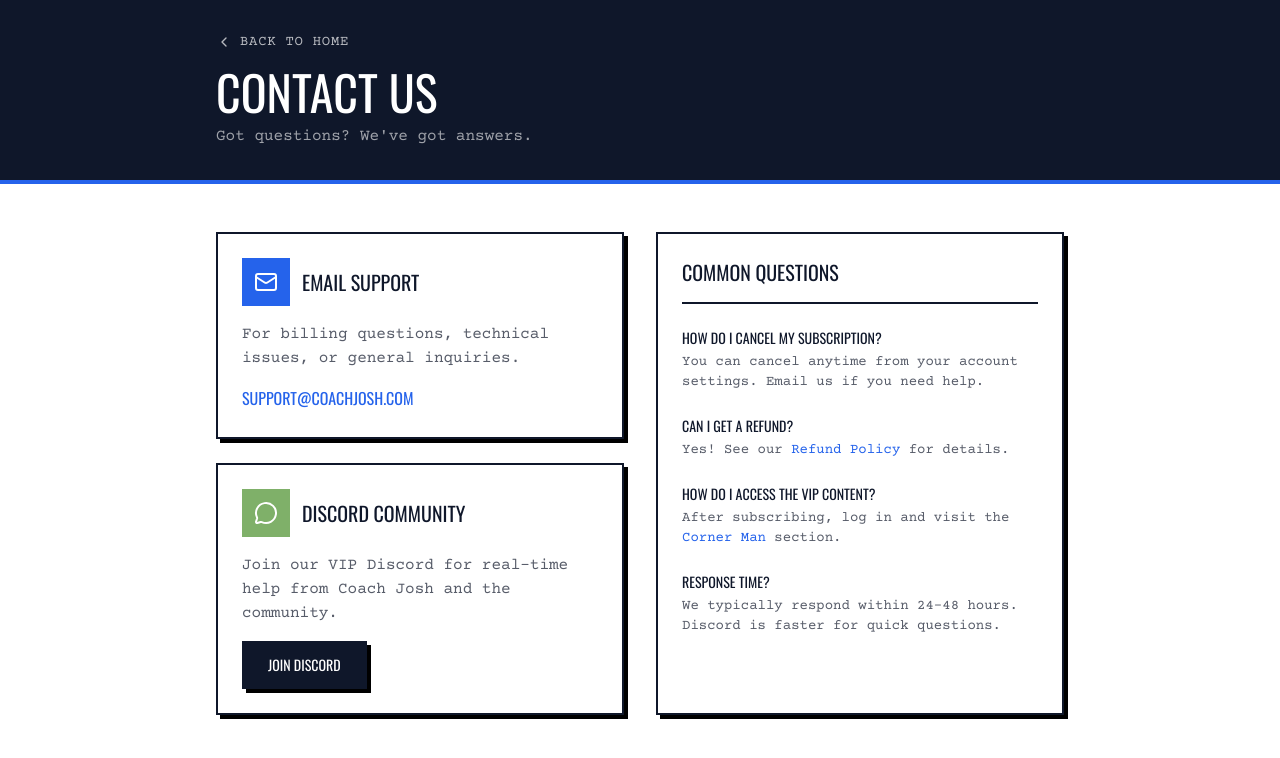
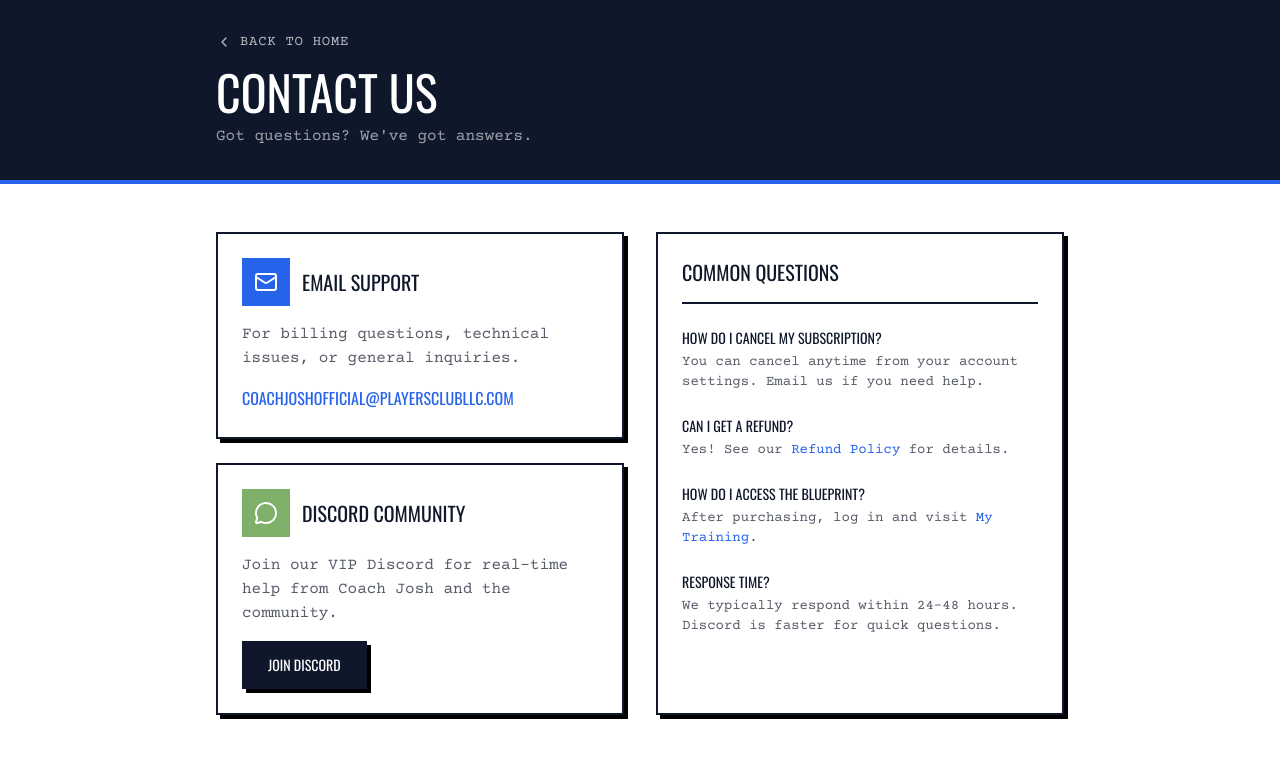
Before and after one commit to kaokien/coach-josh-official, a Next.js app: page /contact in a window 1280 px wide. Shown: the top 758 px of the page. Built offline with nearby package versions, Linux system fonts and the light colour scheme; no server answers.

Commit message:
fix: 37+ reviews, remove cornerman/lemon squeezy refs, fix contact email and FAQ

```diff
--- a/app/contact/page.tsx
+++ b/app/contact/page.tsx
@@ -38,10 +38,10 @@ export default function ContactPage() {
                 For billing questions, technical issues, or general inquiries.
               </p>
               <a
-                href="mailto:support@coachjosh.com"
+                href="mailto:coachjoshofficial@playersclubllc.com"
                 className="inline-block font-display uppercase text-[#2563EB] hover:underline"
               >
-                support@coachjosh.com
+                coachjoshofficial@playersclubllc.com
               </a>
             </div>
 
@@ -83,9 +83,9 @@ export default function ContactPage() {
                 </p>
               </div>
               <div>
-                <h3 className="font-display uppercase text-sm">How do I access the VIP content?</h3>
+                <h3 className="font-display uppercase text-sm">How do I access the Blueprint?</h3>
                 <p className="font-body text-sm text-[#0F172A]/70 mt-1">
-                  After subscribing, log in and visit the <Link href="/cornerman" className="text-[#2563EB] hover:underline">Corner Man</Link> section.
+                  After purchasing, log in and visit <Link href="/blueprint" className="text-[#2563EB] hover:underline">My Training</Link>.
                 </p>
               </div>
               <div>
--- a/app/privacy/page.tsx
+++ b/app/privacy/page.tsx
@@ -32,7 +32,7 @@ export default function PrivacyPage() {
             </p>
             <ul className="text-[#0F172A]/80">
               <li><strong>Account Information:</strong> Name, email address, and profile picture (via Clerk authentication)</li>
-              <li><strong>Payment Information:</strong> Processed securely through Lemon Squeezy; we do not store credit card details</li>
+              <li><strong>Payment Information:</strong> Processed securely through Stripe; we do not store credit card details</li>
               <li><strong>Usage Data:</strong> Videos watched, workouts completed, progress metrics</li>
               <li><strong>Device Information:</strong> Browser type, device type, and IP address</li>
             </ul>
@@ -55,7 +55,7 @@ export default function PrivacyPage() {
             </p>
             <ul className="text-[#0F172A]/80">
               <li><strong>Clerk:</strong> For authentication and user management</li>
-              <li><strong>Lemon Squeezy:</strong> For secure payment processing</li>
+              <li><strong>Stripe:</strong> For secure payment processing</li>
               <li><strong>Vercel:</strong> For hosting and application delivery</li>
             </ul>
 
@@ -65,7 +65,7 @@ export default function PrivacyPage() {
             </p>
             <ul className="text-[#0F172A]/80">
               <li>Clerk (authentication)</li>
-              <li>Lemon Squeezy (payments)</li>
+              <li>Stripe (payments)</li>
               <li>Mux (video delivery)</li>
               <li>OpenAI (AI coaching)</li>
               <li>Discord (community)</li>
--- a/src/components/sections/hero-section.tsx
+++ b/src/components/sections/hero-section.tsx
@@ -60,7 +60,7 @@ const HeroSection = () => {
               <div className="font-body text-[10px] font-bold uppercase tracking-widest text-[#0F172A]">Social Media Views</div>
             </div>
             <div>
-              <div className="font-display text-4xl md:text-5xl text-[#2563EB]">37</div>
+              <div className="font-display text-4xl md:text-5xl text-[#2563EB]">37+</div>
               <div className="font-body text-[10px] font-bold uppercase tracking-widest text-[#0F172A]">Google Reviews</div>
             </div>
             <div>
--- a/src/components/testimonials-section.tsx
+++ b/src/components/testimonials-section.tsx
@@ -57,7 +57,7 @@ export default function TestimonialsSection() {
                 <path d="M5.84 14.09c-.22-.66-.35-1.36-.35-2.09s.13-1.43.35-2.09V7.07H2.18C1.43 8.55 1 10.22 1 12s.43 3.45 1.18 4.93l3.66-2.84z" fill="#FBBC05"/>
                 <path d="M12 5.38c1.62 0 3.06.56 4.21 1.64l3.15-3.15C17.45 2.09 14.97 1 12 1 7.7 1 3.99 3.47 2.18 7.07l3.66 2.84c.87-2.6 3.3-4.53 6.16-4.53z" fill="#EA4335"/>
               </svg>
-              37 Google Reviews · 5.0 ★
+              37+ Google Reviews · 5.0 ★
             </div>
             <h2 className="font-display text-4xl md:text-5xl uppercase text-[#0F172A]">
               What <span className="text-[#DC2626]">Students Say</span>
@@ -135,7 +135,7 @@ export default function TestimonialsSection() {
               rel="noopener noreferrer"
               className="inline-flex items-center gap-2 border-2 border-[#0F172A] bg-white px-6 py-3 font-display text-sm uppercase tracking-widest text-[#0F172A] shadow-[4px_4px_0px_0px_#0F172A] hover:translate-x-[2px] hover:translate-y-[2px] hover:shadow-[2px_2px_0px_0px_#0F172A] transition-all"
             >
-              View All 37 Google Reviews ↗
+              View All 37+ Google Reviews ↗
             </a>
           </div>
         </div>
```
